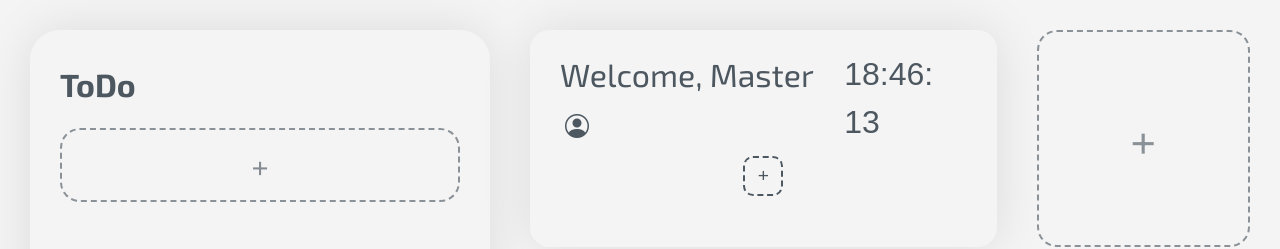
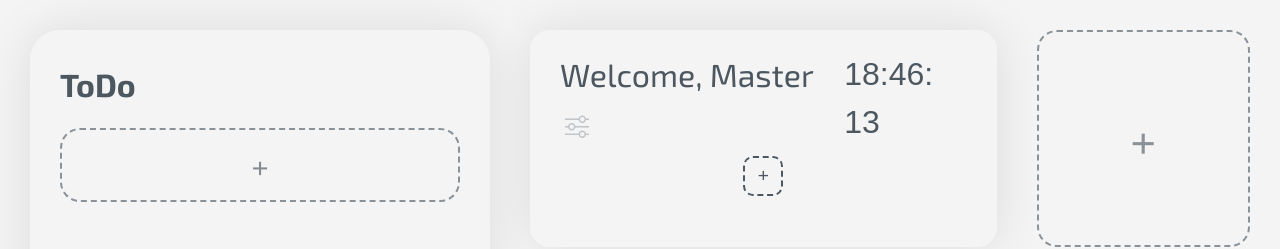
Before and after one commit to SalamPS/browser-dashboard, a Next.js app: page / in a window 1280 px wide. Shown: the top 249 px of the page. Built offline with nearby package versions, Linux system fonts and the light colour scheme; a web font is replaced by a local one.

Commit message:
style(profile): Modified opacity and on Hover

```diff
--- a/pages/Welcome.jsx
+++ b/pages/Welcome.jsx
@@ -18,7 +18,7 @@ export default function Welcome ({storageKey, userConfig, setUserConfig, Login,
           <h1>
             Welcome, {Login ? Login.nama : 'Master'}
             {' '}
-            <i className="login bi bi-person-circle" onClick={() => {setTogglePopup('Login')}}></i>
+            <i className="login bi bi-sliders" onClick={() => {setTogglePopup('Login')}}></i>
           </h1>
           {!Mobile ? <Time/> : ''}
         </div>
--- a/styles/index.css
+++ b/styles/index.css
@@ -506,7 +506,12 @@ main {
   cursor: pointer;
   display: inline-block;
   margin-left: 5px;
+  transition: 0.2s;
   font-size: 1.5rem;
+  opacity: 0.3;
+}
+.welcome .bi:hover {
+  opacity: 1;
 }
 
 .time {
```
